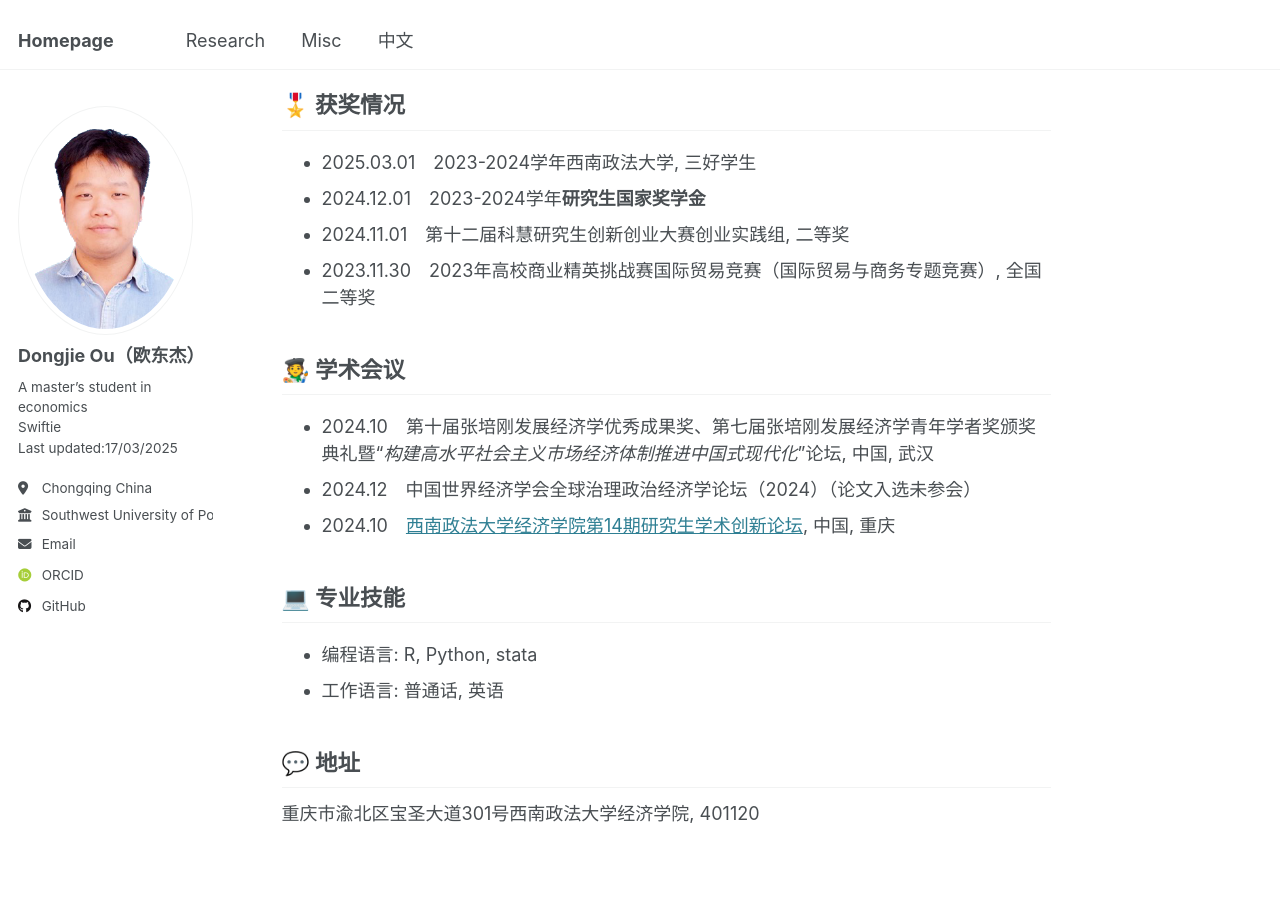
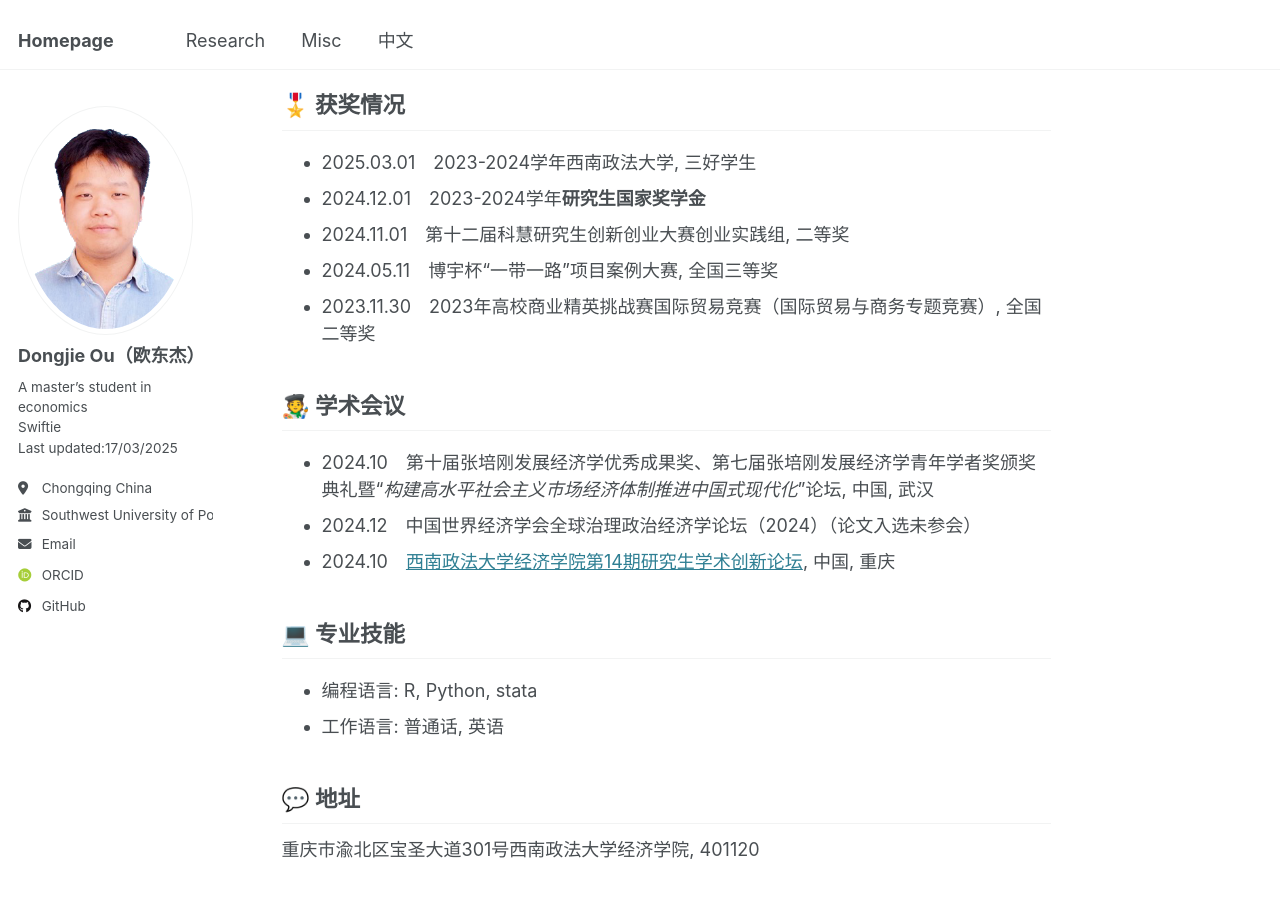
Before and after one commit to oudongjie2001/oudongjie2001.github.io, a Jekyll site: the page built from _pages/markdown.md, in a window 1280 px wide and 900 px high, scrolled down 1545 px. Built offline with Jekyll 4.4.1, drawn with Linux system fonts in a browser that asks for light colours; some web fonts are replaced.

Commit message:
Update markdown.md

```diff
--- a/_pages/markdown.md
+++ b/_pages/markdown.md
@@ -40,6 +40,7 @@ redirect_from:
 - 2025.03.01&emsp;2023-2024学年西南政法大学, 三好学生
 - 2024.12.01&emsp;2023-2024学年**研究生国家奖学金**
 - 2024.11.01&emsp;第十二届科慧研究生创新创业大赛创业实践组, 二等奖
+- 2024.05.11&emsp;博宇杯“一带一路”项目案例大赛, 全国三等奖
 - 2023.11.30&emsp;2023年高校商业精英挑战赛国际贸易竞赛（国际贸易与商务专题竞赛）, 全国二等奖
 
 ## 🧑‍🎨 学术会议
```
